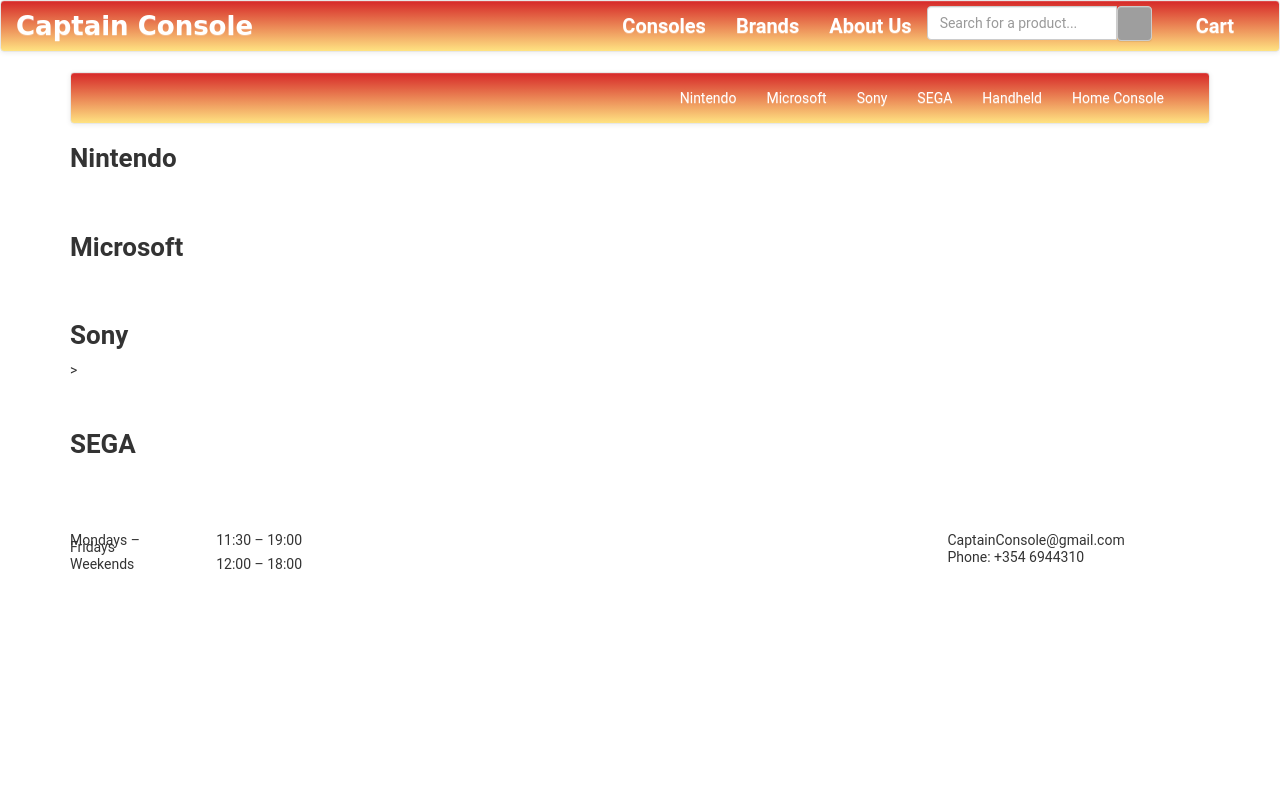
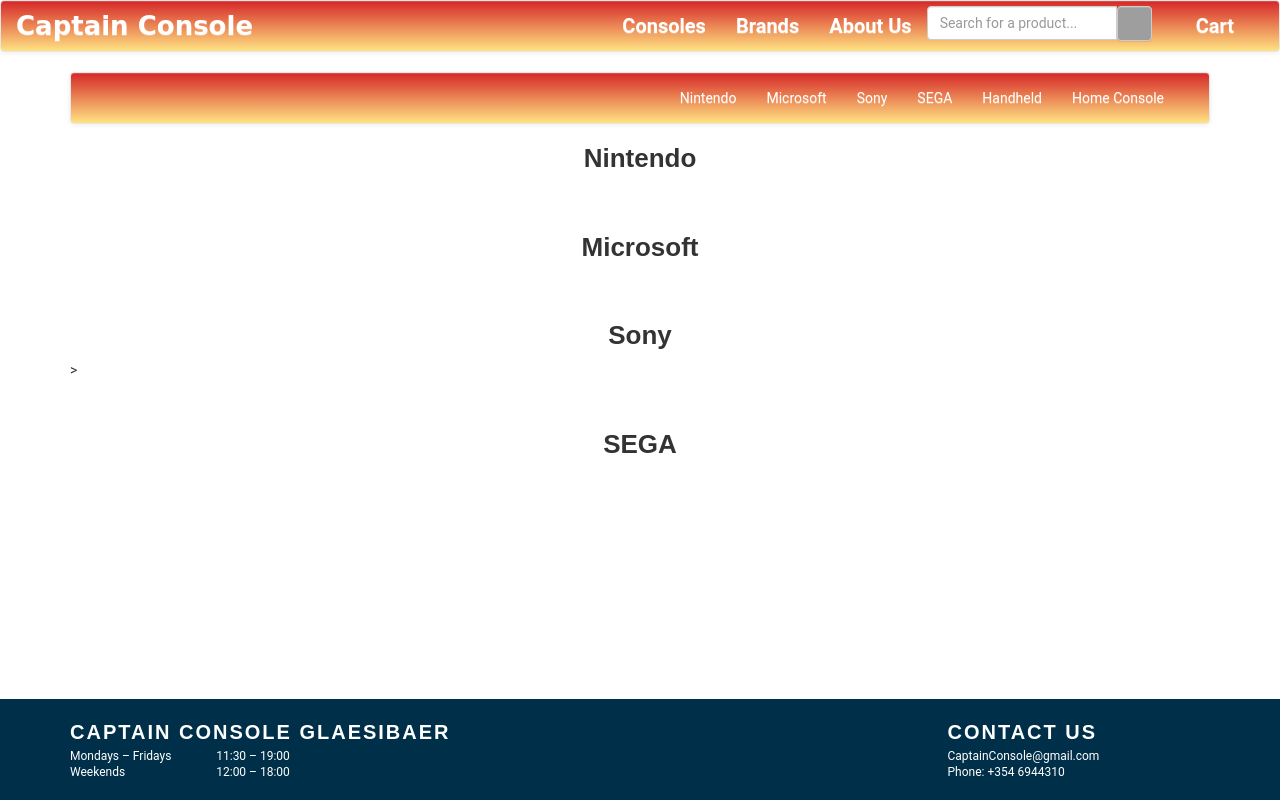
Before and after one commit to larah19/captain_console, a Django app: page / in a window 1280 px wide. Run offline with Django 3.2, Linux system fonts and the light colour scheme; data that the repository does not hold is empty; some libraries are stand-ins or nearby versions; some web fonts are replaced; grey boxes are pictures that could not be loaded.

Commit message:
Fixed merge conflicts

```diff
--- a/static/css/main.css
+++ b/static/css/main.css
@@ -21,16 +21,11 @@ h1, h2, h3, h4, h5, h6 {
     display: block;
     position: relative;
     overflow: hidden;
-    background: linear-gradient(180deg, #F25F5C 0%, #D62828 .01%, #FFE382 100%);
+    background: linear-gradient(180deg, #F25F5C 0%, #d62828 .01%, #FFE382 100%);
 }
 
 .category {
-<<<<<<< HEAD
     font-family: Nico Moji, sans-serif;
-=======
-    font-family: 'Nico Moji', cursive;
-    font-size: 28px;
->>>>>>> 085b1ffdd4e5b1d9e13730df23dc2d1223c8b06b
     text-align: center;
     font-size: 26px;
 }
@@ -231,15 +226,21 @@ a:hover {
     border-radius: 10px;
     border-color: #FCBF49;
 }
+#aboutus-img {
+    float: right;
+    width: 300px;
+    margin-left: 10px;
+    margin-bottom: 10px;
+}
 
-<<<<<<< HEAD
+
 .site-footer {
     background-color:#003049;
     padding-top:15px;
     padding-bottom:5px ;
     font-size:12px;
     line-height: 24px;
-     color:#fff;
+    color:#fff;
     font-family: Roboto, sans-serif;
     bottom: 0;
     position: fixed;
@@ -270,11 +271,4 @@ a:hover {
 
 .base {
     padding-bottom: 160px;
-=======
-#aboutus-img {
-    float: right;
-    width: 300px;
-    margin-left: 10px;
-    margin-bottom: 10px;
->>>>>>> 085b1ffdd4e5b1d9e13730df23dc2d1223c8b06b
 }
```
